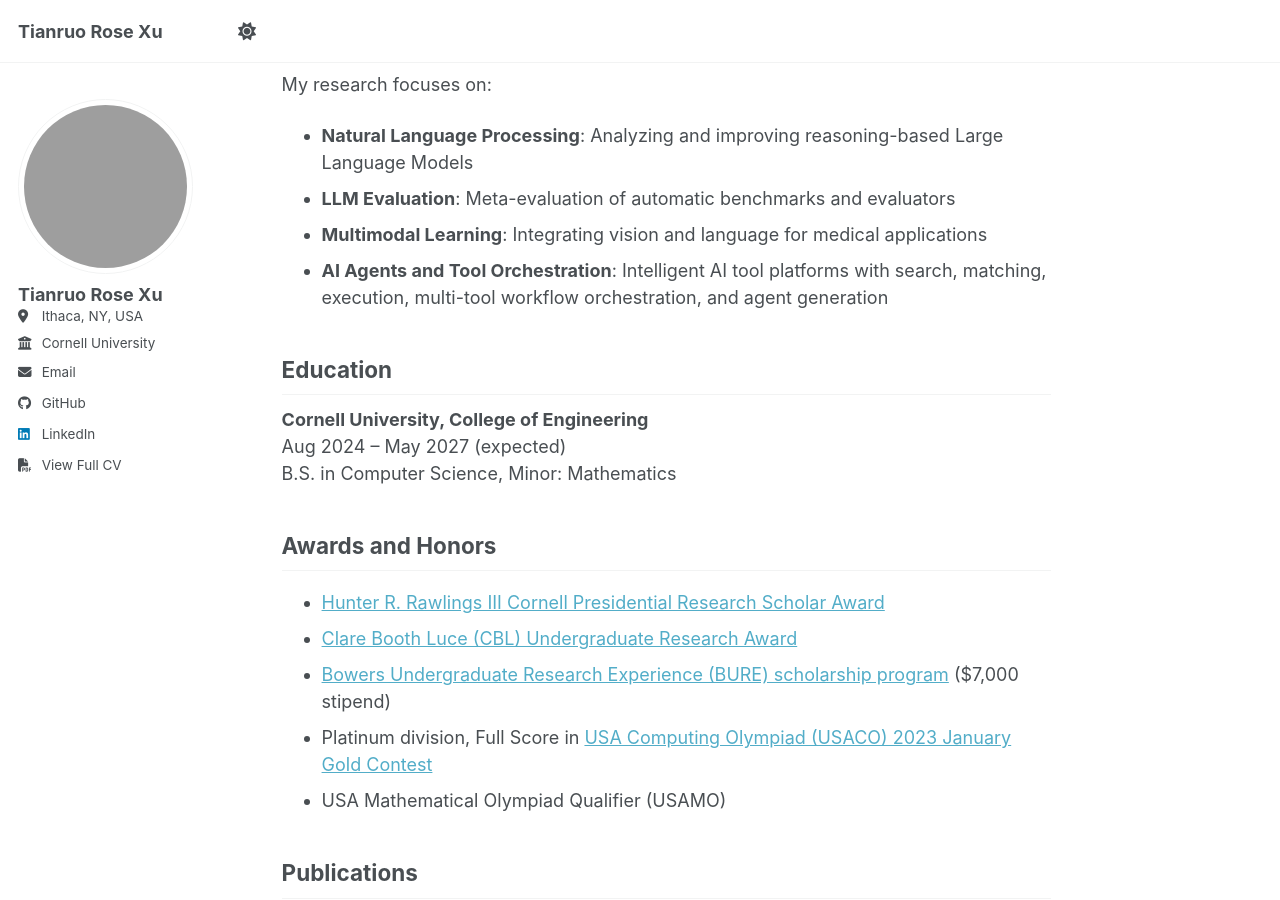
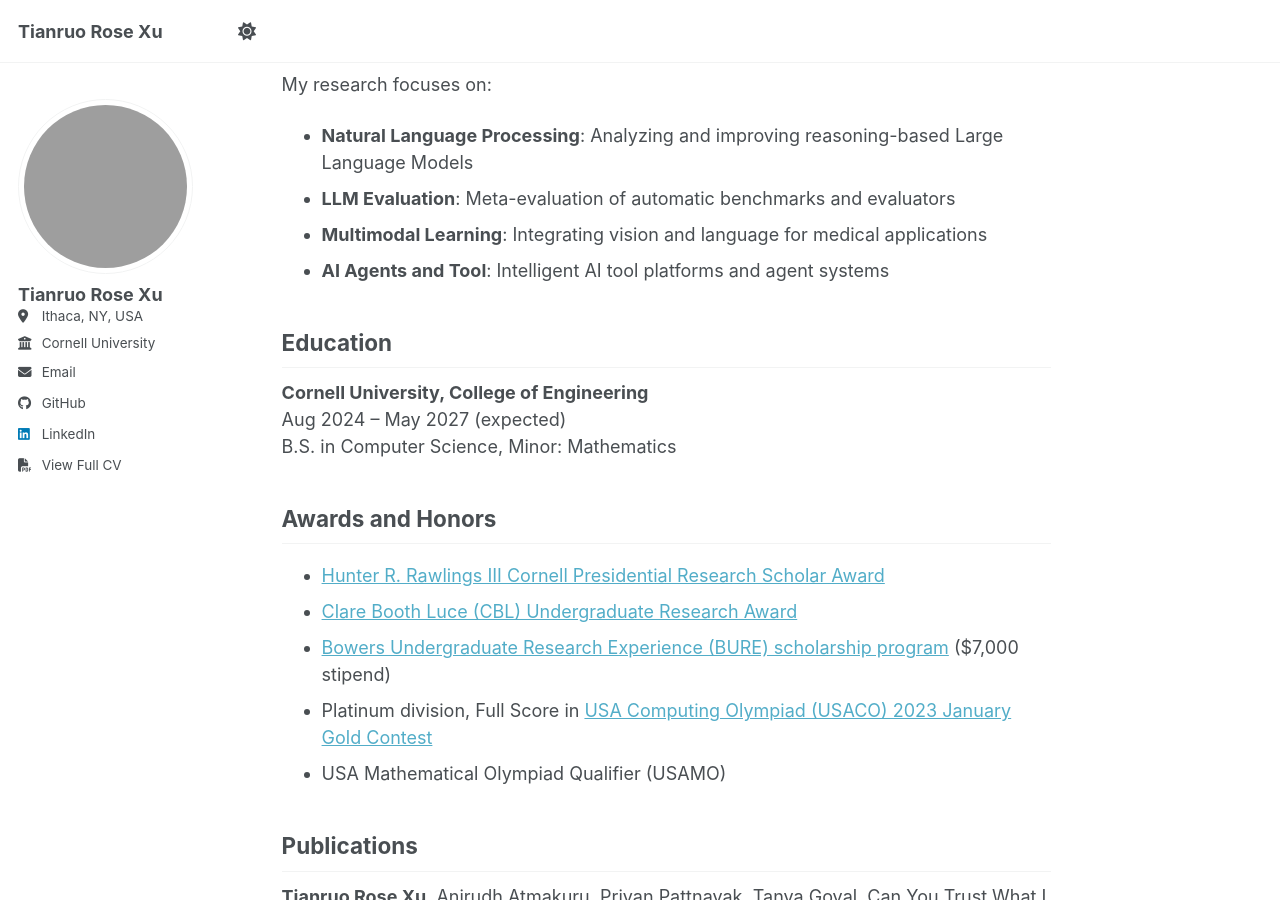
Before and after one commit to XTRose29/xtrose29.github.io, a Jekyll site: the page built from _pages/about.md, in a window 1280 px wide and 900 px high, scrolled down 396 px. Built offline with Jekyll 4.4.1, drawn with Linux system fonts in a browser that asks for light colours; a script bundle is joined from its source files by our own code; library files that are not in the unit come from our copies.

Commit message:
Simplify AI Agents and Tool research interest to high-level description

```diff
--- a/_pages/about.md
+++ b/_pages/about.md
@@ -17,7 +17,7 @@ My research focuses on:
 - **Natural Language Processing**: Analyzing and improving reasoning-based Large Language Models
 - **LLM Evaluation**: Meta-evaluation of automatic benchmarks and evaluators
 - **Multimodal Learning**: Integrating vision and language for medical applications
-- **AI Agents and Tool Orchestration**: Intelligent AI tool platforms with search, matching, execution, multi-tool workflow orchestration, and agent generation
+- **AI Agents and Tool**: Intelligent AI tool platforms and agent systems
 
 ## Education
 
```
Also changed, not shown: headshoot_real.jpg (added), 1 other file.
